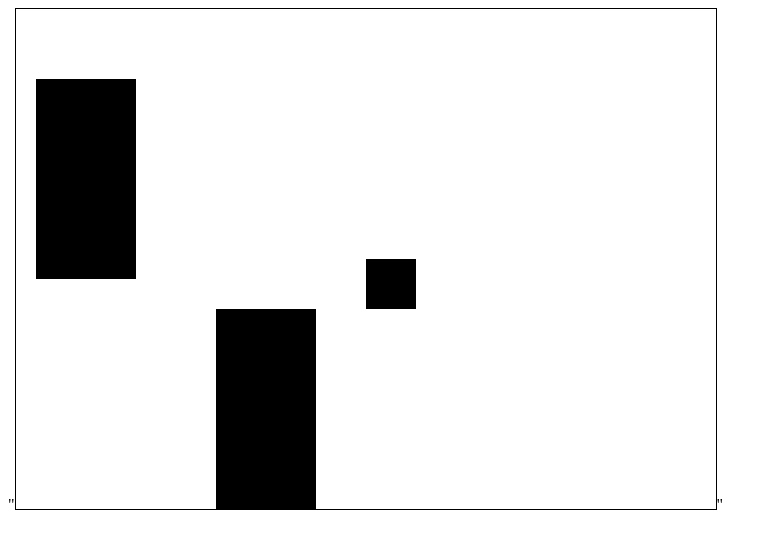
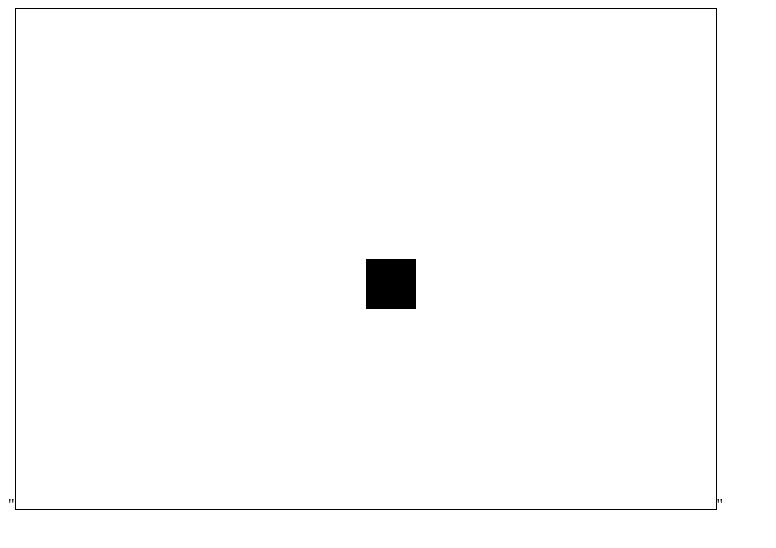
Before and after one commit to tuckwella/TuckwellA, a plain HTML site: page index.html in a window 1280 px wide. Shown: the whole page, without its empty margins (0-776 px from the left). Drawn offline with Linux system fonts and the light colour scheme.

Commit message:
Update index.html

```diff
--- a/index.html
+++ b/index.html
@@ -6,10 +6,8 @@ var ctx = canv.getContext("2d");
 var x = 20;
 var y = 70;
 ctx.fillRect(350,250,50,50);
-ctx.fillRect(x,y,100,200);
 x = 200;
 y = 300;
-ctx.fillRect(x,y,100,200);
 
 
 </script>
```
